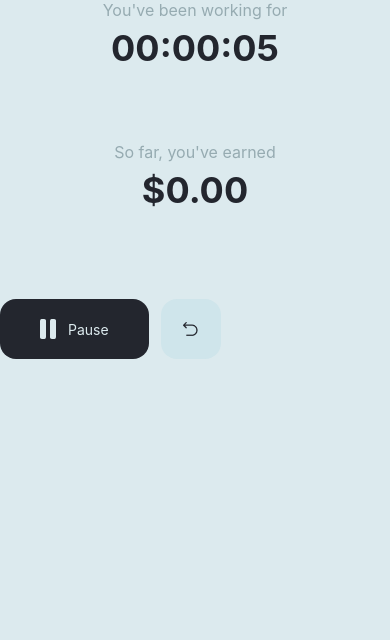
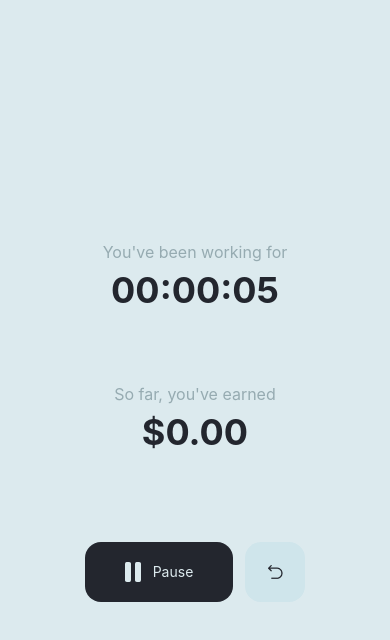
Before and after one commit to NicolasMilliard/PayClock, a React Native app: screen /Timer in a window 390 px wide. Shown: the top 640 px of the page. Built offline with nearby package versions, Linux system fonts and the light colour scheme.

Commit message:
Update style

```diff
--- a/src/screens/Timer/TimerScreen.tsx
+++ b/src/screens/Timer/TimerScreen.tsx
@@ -92,7 +92,7 @@ const TimerScreen: FC = () => {
   }, [isPaused, incomePerSecond]);
 
   return (
-    <SafeAreaView style={styles.container}>
+    <SafeAreaView style={styles.centeredContainer}>
       {isPaused && (
         <View style={localStyles.pausedWrapper}>
           <PausedTitle text="Timer is paused." />
```
